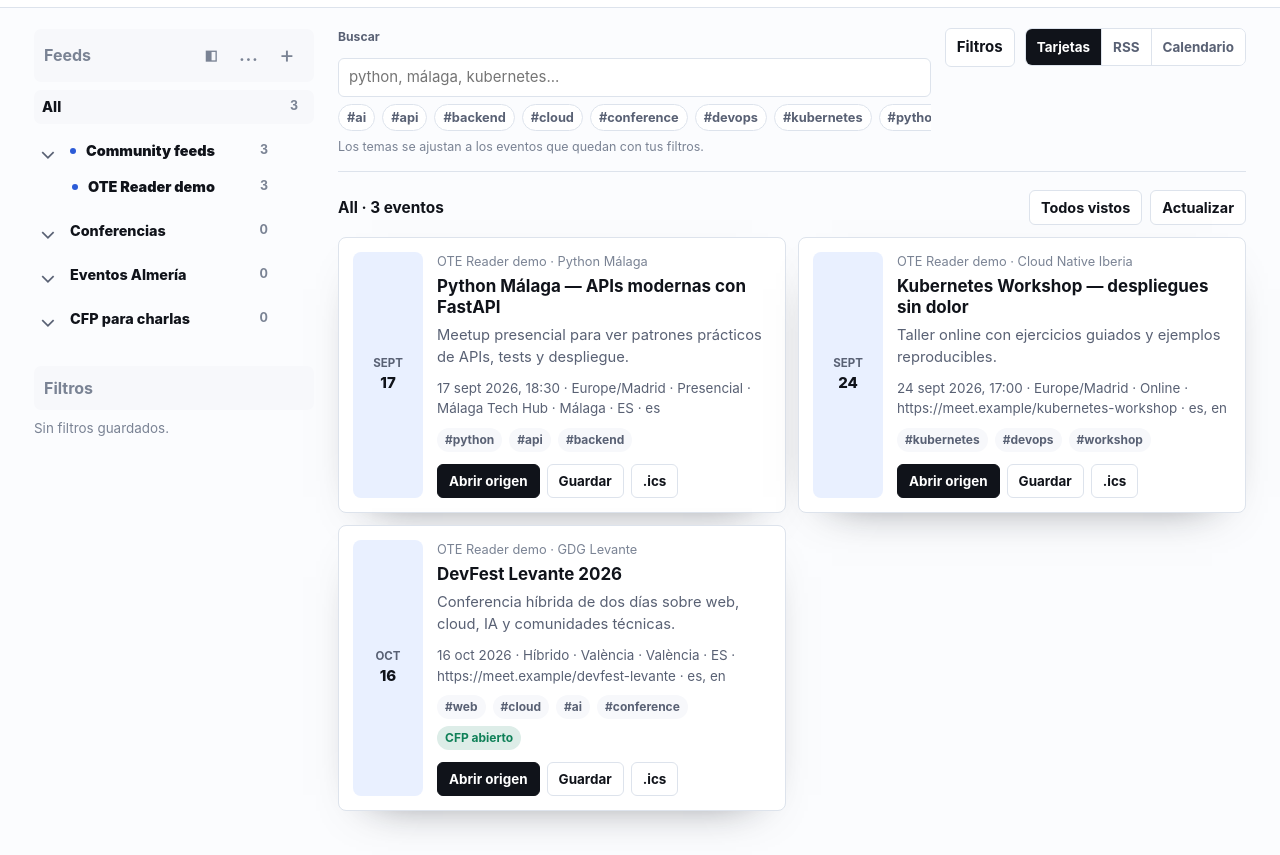
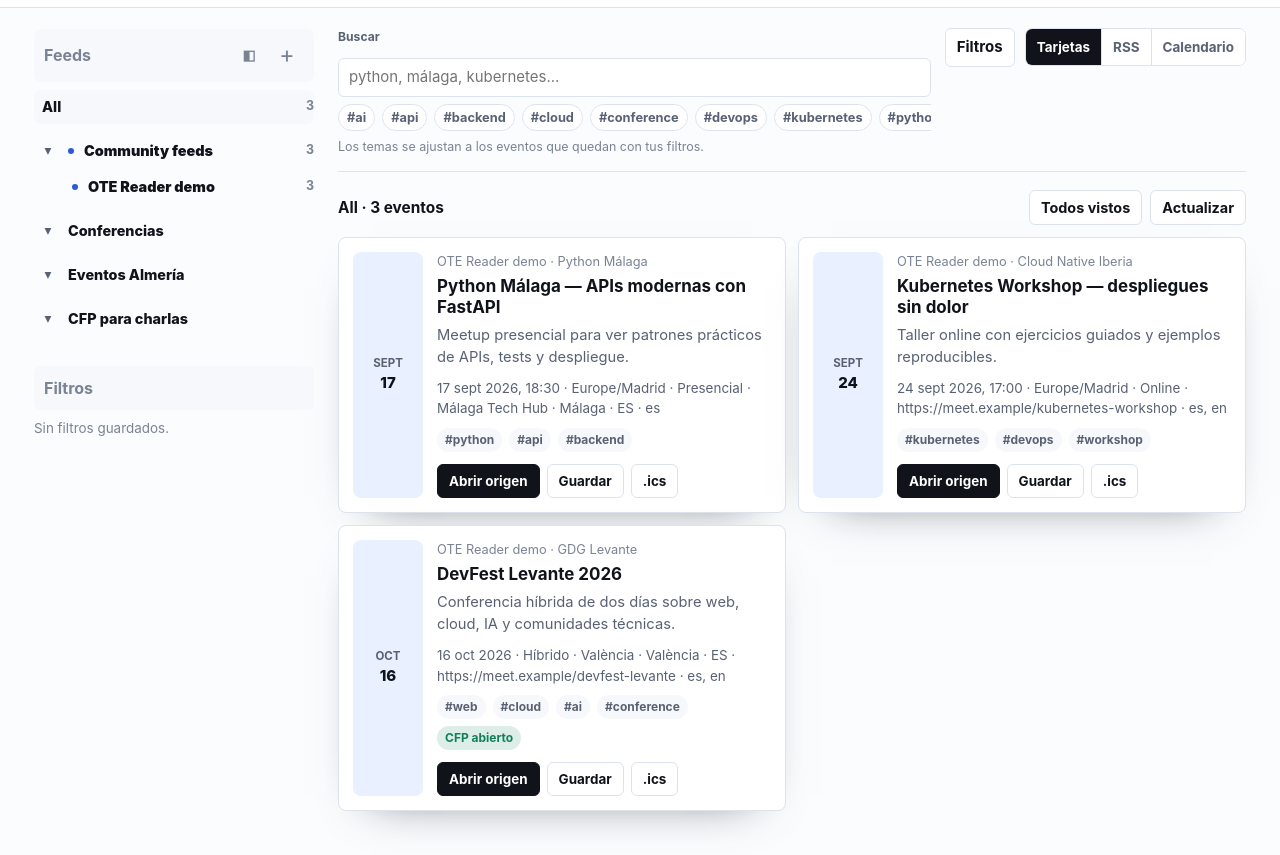
Before and after one commit to OpenTechEvents/ote-reader, a website: page index.html in a window 1280 px wide. Shown: the part 47-902 px from the top of the page. Drawn offline with Linux system fonts and the light colour scheme.

Commit message:
Tighten sidebar counters and collapse controls

```diff
--- a/app.js
+++ b/app.js
@@ -332,10 +332,11 @@
     box.appendChild(libraryRow({
       title: 'All',
       meta: '',
-      count: sourceCount({ type: 'all', id: 'all' }),
+      count: visibleUnreadCount({ type: 'all', id: 'all' }),
       active: isActiveSource('all', 'all'),
       onClick: function () { setActiveSource('all', 'all'); closeSidebar(); },
       className: 'library-all',
+      menu: function (event) { openContextMenu(event, { type: 'all', id: 'all' }); },
       context: { type: 'all', id: 'all' }
     }));
 
@@ -343,13 +344,13 @@
       box.appendChild(libraryRow({
         title: category.name,
         meta: '',
-        count: sourceCount({ type: 'category', id: category.id }),
+        count: visibleUnreadCount({ type: 'category', id: category.id }),
         active: isActiveSource('category', category.id),
         unread: categoryHasUnread(category),
         onClick: function () { setActiveSource('category', category.id); closeSidebar(); },
         className: 'category-row',
         menu: function (event) { openContextMenu(event, { type: 'category', id: category.id }); },
-        chevron: category.open !== false ? '⌄' : '›',
+        chevron: category.open !== false ? '▾' : '▸',
         onChevron: function () { toggleCategory(category); },
         editing: editingCategoryId === category.id,
         onRename: function (name) { finishCategoryRename(category, name); },
@@ -365,7 +366,7 @@
           box.appendChild(libraryRow({
             title: feed.title || 'Feed OTE',
             meta: feed.status === 'error' ? feed.error : '',
-            count: sourceCount({ type: 'feed', id: feed.url }),
+            count: visibleUnreadCount({ type: 'feed', id: feed.url }),
             active: isActiveSource('feed', feed.url),
             unread: feedHasUnread(feed),
             onClick: function () { setActiveSource('feed', feed.url); closeSidebar(); },
@@ -382,6 +383,7 @@
   function libraryRow(options) {
     var row = document.createElement('div');
     row.className = 'library-row ' + (options.className || '') + (options.active ? ' is-active' : '');
+    if (options.chevron) row.classList.add('has-chevron');
     if (options.context) {
       row.addEventListener('contextmenu', function (event) {
         event.preventDefault();
@@ -421,7 +423,7 @@
       chevron.className = 'chevron-button';
       chevron.type = 'button';
       chevron.textContent = options.chevron;
-      chevron.setAttribute('aria-label', options.chevron === '›' ? 'Expandir folder' : 'Plegar folder');
+      chevron.setAttribute('aria-label', options.chevron === '▸' ? 'Expandir folder' : 'Plegar folder');
       chevron.addEventListener('click', function (event) {
         event.stopPropagation();
         options.onChevron();
@@ -457,12 +459,6 @@
     meta.textContent = options.meta || '';
     body.append(title, meta);
     main.appendChild(body);
-    if (options.count != null) {
-      var count = document.createElement('span');
-      count.className = 'library-count';
-      count.textContent = String(options.count);
-      main.appendChild(count);
-    }
     row.appendChild(main);
     if (options.menu) {
       var menu = document.createElement('button');
@@ -475,6 +471,12 @@
         options.menu(event);
       });
       row.appendChild(menu);
+    }
+    if (options.count != null) {
+      var count = document.createElement('span');
+      count.className = 'library-count';
+      count.textContent = String(options.count);
+      row.appendChild(count);
     }
     return row;
   }
@@ -524,6 +526,38 @@
       return allEvents().filter(function (event) { return urls.has(event._feedUrl); }).length;
     }
     return 0;
+  }
+
+  function visibleUnreadCount(source) {
+    var count = unreadCount(source);
+    return count > 0 ? count : null;
+  }
+
+  function unreadCount(source) {
+    if (!source || source.type === 'all') {
+      return state.feeds.reduce(function (sum, feed) { return sum + unreadFeedCount(feed); }, 0);
+    }
+    if (source.type === 'feed') return unreadFeedCount(findFeed(source.id));
+    if (source.type === 'category') {
+      var category = findCategory(source.id);
+      return (category ? category.feedUrls || [] : []).reduce(function (sum, url) {
+        return sum + unreadFeedCount(findFeed(url));
+      }, 0);
+    }
+    return 0;
+  }
+
+  function unreadFeedCount(feed) {
+    if (!feed || feed.status !== 'ok') return 0;
+    var cached = feedCache.get(feed.url);
+    var events = cached ? cached.events || [] : [];
+    if (!events.length) return feedHasUnread(feed) ? 1 : 0;
+    if (!feed.lastSeenAt) return events.length;
+    var seenAt = new Date(feed.lastSeenAt);
+    return events.filter(function (event) {
+      var activity = event.updatedAt ? new Date(event.updatedAt) : null;
+      return activity && !Number.isNaN(activity.getTime()) && activity > seenAt;
+    }).length;
   }
 
   function openFeedOptions(feed) {
@@ -607,6 +641,7 @@
     if (context.type === 'all') {
       return [
         { icon: '✓', label: 'Mark as Read', action: markVisibleFeedsRead },
+        { icon: '+', label: 'Create New Folder', action: createFolder },
         { icon: '↻', label: 'Refresh feeds', action: function () { state.feeds.forEach(loadFeed); } },
         { icon: '⚙', label: 'Manage Feeds', action: openSources }
       ];
@@ -1194,13 +1229,9 @@
   function bind() {
     $('subscribe-open-side').addEventListener('click', function () { openModal('subscribe-modal'); });
     $('find-sources-open').addEventListener('click', openSources);
-    $('folder-create').addEventListener('click', createFolder);
     $('sidebar-toggle').addEventListener('click', toggleSidebar);
     $('sidebar-collapse').addEventListener('click', toggleSidebar);
-    $('sidebar-more').addEventListener('click', function (event) {
-      event.stopPropagation();
-      openContextMenu(event, { type: 'all', id: 'all' });
-    });
+    $('sidebar-restore').addEventListener('click', toggleSidebar);
     $('sidebar-scrim').addEventListener('click', closeSidebar);
     $('theme-toggle').addEventListener('click', toggleTheme);
     $('app-width').addEventListener('change', function () {
--- a/index.html
+++ b/index.html
@@ -42,11 +42,9 @@
           <h2>Feeds</h2>
           <div class="side-tools">
             <button class="icon-button sidebar-collapse-button" type="button" id="sidebar-collapse" aria-label="Colapsar barra lateral" aria-expanded="true">◧</button>
-            <button class="icon-button subtle-menu" type="button" id="sidebar-more" aria-label="Opciones de feeds">...</button>
             <div class="add-menu-wrap">
               <button class="icon-button" type="button" id="add-menu-button" aria-label="Añadir">+</button>
               <div class="add-menu" role="menu" aria-label="Añadir feed o folder">
-                <button type="button" id="folder-create" role="menuitem">Create New Folder</button>
                 <button type="button" id="subscribe-open-side" role="menuitem">Manual subscription</button>
                 <button type="button" id="find-sources-open" role="menuitem">Discover new feeds</button>
               </div>
@@ -62,6 +60,7 @@
         <div id="saved-filters"></div>
       </section>
     </aside>
+    <button class="sidebar-restore" type="button" id="sidebar-restore" aria-label="Mostrar barra lateral">☰</button>
 
     <section class="events-column" id="events" aria-live="polite">
       <section class="control-bar" aria-label="Controles de eventos">
--- a/styles.css
+++ b/styles.css
@@ -305,11 +305,28 @@
   grid-template-columns: repeat(auto-fill, minmax(300px, 1fr));
 }
 .sidebar-collapsed .workspace {
-  grid-template-columns: 0 minmax(0, 1fr);
-  gap: 0;
+  grid-template-columns: 42px minmax(0, 1fr);
+  gap: 14px;
 }
 .sidebar-collapsed .sidebar {
   display: none;
+}
+.sidebar-restore {
+  position: sticky;
+  top: 76px;
+  align-self: start;
+  justify-self: start;
+  display: none;
+  place-items: center;
+  width: 36px;
+  min-height: 36px;
+  border-color: var(--line);
+  background: var(--field);
+  color: var(--ink);
+  padding: 0;
+}
+.sidebar-collapsed .sidebar-restore {
+  display: inline-grid;
 }
 
 .sidebar {
@@ -429,8 +446,8 @@
 }
 .library-row, .saved-row {
   display: grid;
-  grid-template-columns: auto minmax(0, 1fr) auto;
-  gap: 8px;
+  grid-template-columns: 28px minmax(0, 1fr) 30px minmax(24px, auto);
+  column-gap: 6px;
   align-items: center;
 }
 .library-row {
@@ -461,10 +478,10 @@
   background: var(--accent);
 }
 .library-row.has-unread .library-main {
-  grid-template-columns: 8px minmax(0, 1fr) auto;
+  grid-template-columns: 8px minmax(0, 1fr);
 }
 .category-row.has-unread .library-main {
-  grid-template-columns: 8px minmax(0, 1fr) auto;
+  grid-template-columns: 8px minmax(0, 1fr);
 }
 .library-row.is-drop-target {
   background: var(--accent-soft);
@@ -473,7 +490,7 @@
 .library-main {
   grid-column: 1 / 3;
   display: grid;
-  grid-template-columns: minmax(0, 1fr) auto;
+  grid-template-columns: minmax(0, 1fr);
   gap: 8px;
   align-items: center;
   min-height: 34px;
@@ -488,6 +505,12 @@
   grid-column: 2 / 3;
   padding-left: 0;
 }
+.library-row.has-chevron .library-main {
+  grid-column: 2 / 3;
+}
+.library-row:not(.has-chevron) .library-main {
+  grid-column: 1 / 3;
+}
 .library-main:hover {
   background: var(--panel-soft);
   transform: none;
@@ -496,13 +519,15 @@
   display: inline-grid;
   place-items: center;
   width: 28px;
-  min-height: 34px;
+  min-height: 30px;
   border: 0;
   background: transparent;
   color: var(--muted);
   padding: 0;
-  font-size: 1.35rem;
+  font-size: .86rem;
   font-weight: 400;
+  line-height: 1;
+  transform: none;
 }
 .chevron-button:hover,
 .chevron-button:focus-visible {
@@ -523,9 +548,14 @@
   padding-left: 38px;
 }
 .library-count {
+  grid-column: 4;
+  justify-self: end;
   color: var(--faint);
   font-size: .78rem;
   font-weight: 700;
+}
+.library-row > .icon-button {
+  grid-column: 3;
 }
 .plain-action {
   width: 100%;
@@ -927,7 +957,7 @@
     grid-template-columns: repeat(2, minmax(0, 1fr));
   }
   .sidebar-collapsed .workspace {
-    grid-template-columns: 1fr;
+    grid-template-columns: 42px minmax(0, 1fr);
   }
   .sidebar-collapsed .sidebar {
     display: none;
@@ -947,6 +977,10 @@
     display: inline-grid;
   }
   .sidebar-collapse-button {
+    display: none;
+  }
+  .sidebar-restore,
+  .sidebar-collapsed .sidebar-restore {
     display: none;
   }
   .hello-bar, .workspace {
```
